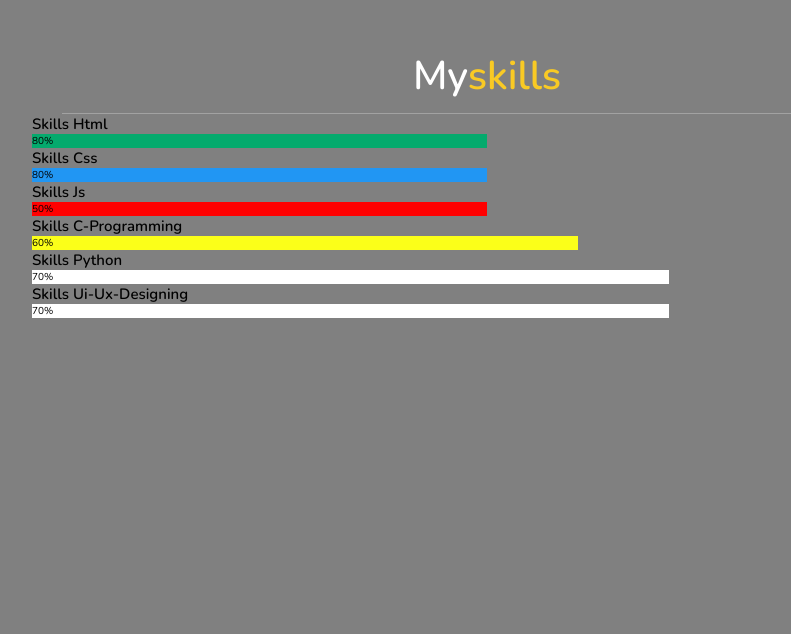
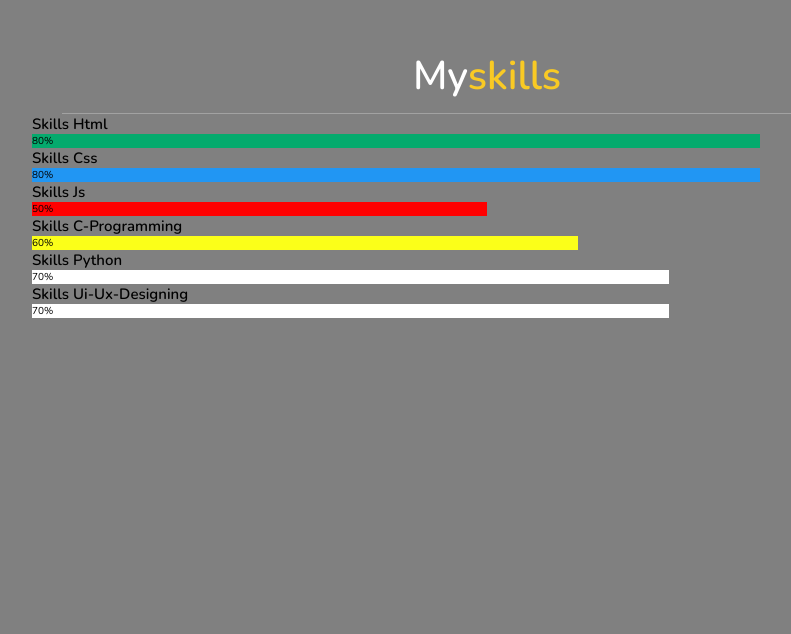
Before and after one commit to NivyaC/Portfolio-website, a plain HTML site: page index.html in a window 1280 px wide. Shown: the part 2371-3005 px from the top of the page, without its empty margins (328-1119 px from the left). Drawn offline with nearby package versions, Linux system fonts and the light colour scheme.

Commit message:
Update style.css

```diff
--- a/style.css
+++ b/style.css
@@ -267,10 +267,11 @@ header .navbar ul li a:hover{
   color: white; /* White text color */
 }
 
-.html {width: 50%; background-color: #04AA6D;} /* Green */
-.css {width: 50%; background-color: #2196F3;} /* Blue */
+.html {width: 80%; background-color: #04AA6D;} /* Green */
+.css {width: 80%; background-color: #2196F3;} /* Blue */
 .js {width: 50%; background-color: red;} /* Red */
 .c-programming {width: 60%; background-color: #fbff19;} /* Dark Grey */
+.python {width: 70%; background-color: #04AA6D;}/*green*/
 .ui-ux-designing {width: 70%; background-color: #fff;} /* Dark Grey */
 
 .contact.row{
```
